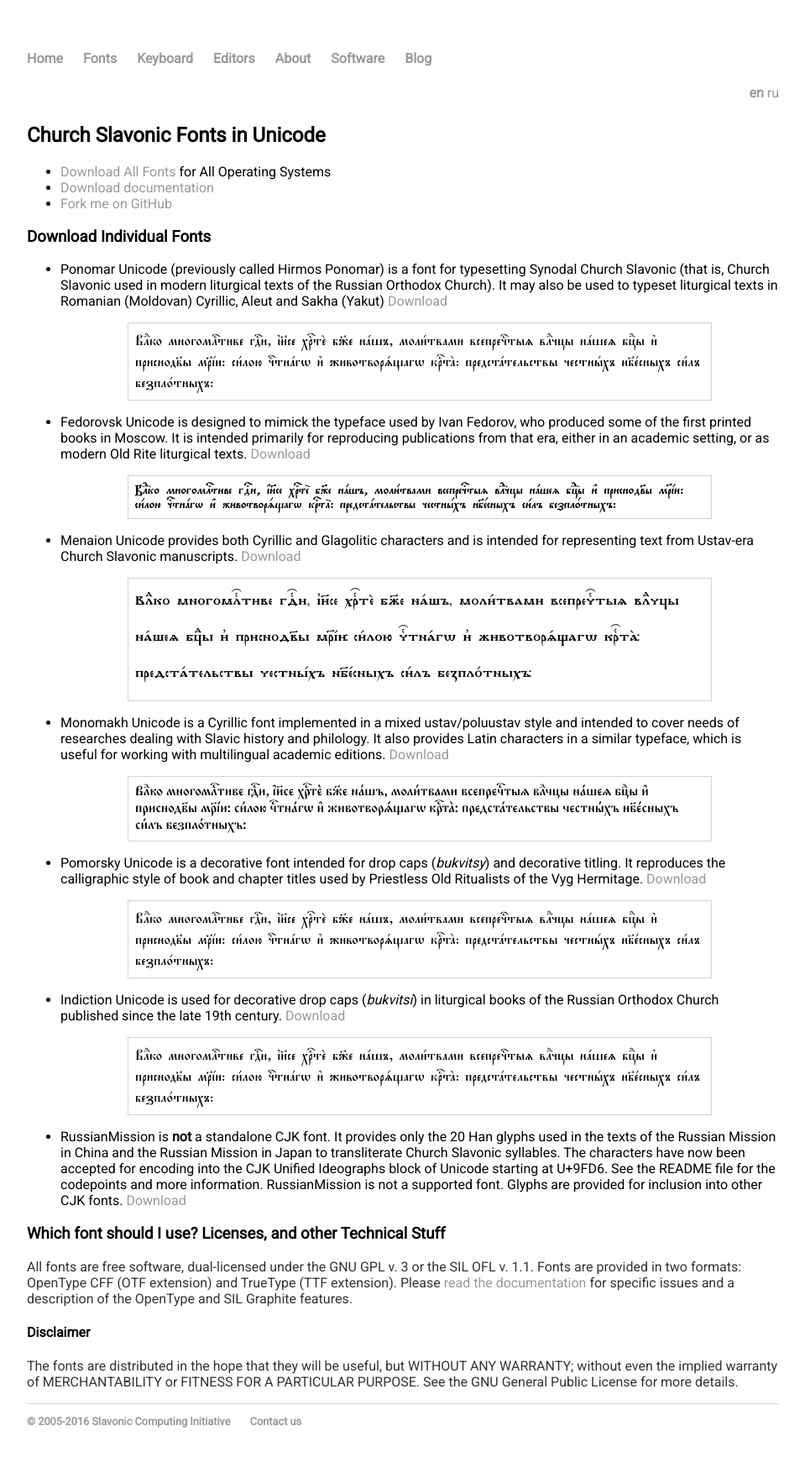
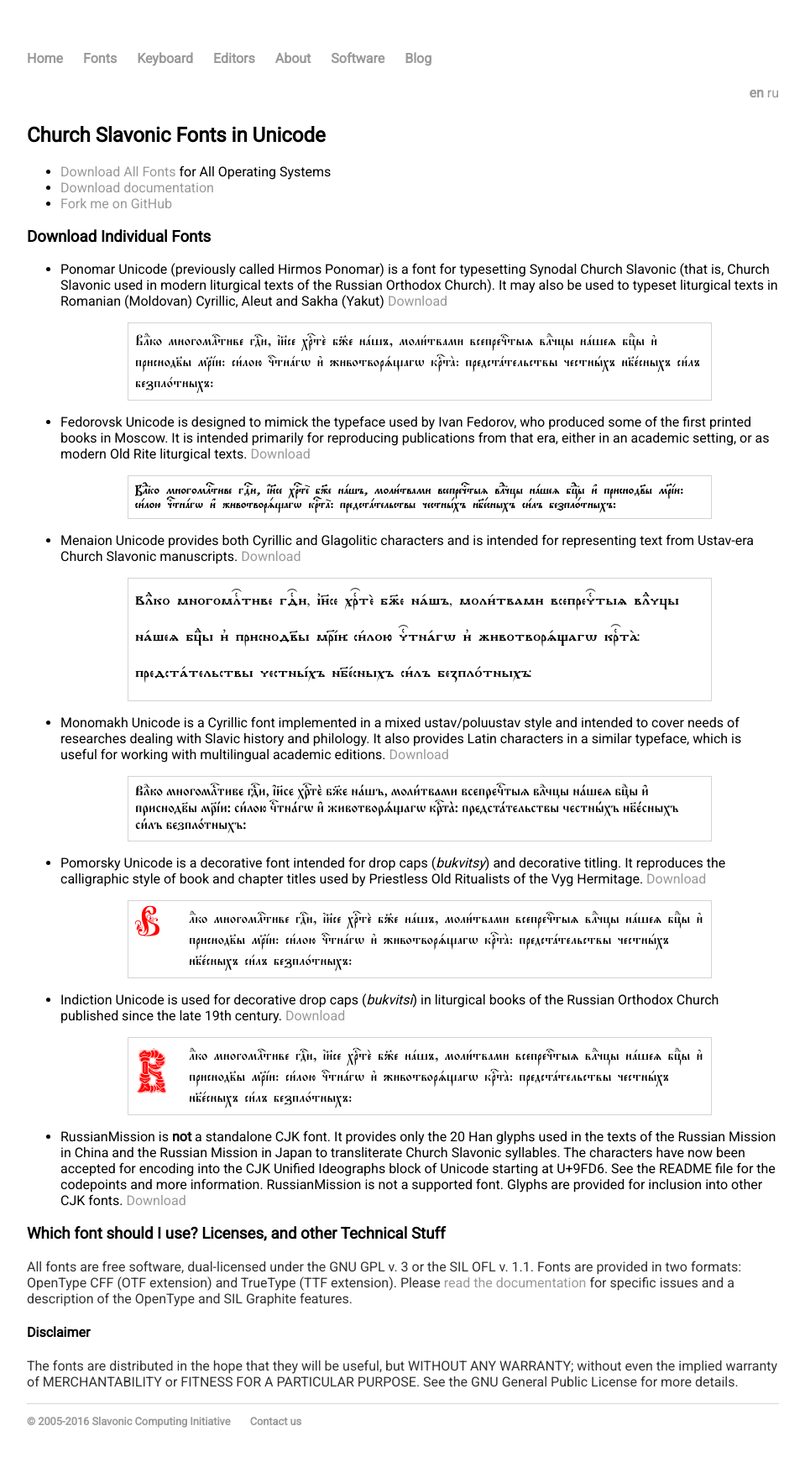
Before and after one commit to slavonic/slavonic.github.io, a Jekyll site: the page built from fonts.md, in a window 1280 px wide. Shown: the whole page at 84% size, without its empty margins (160-1119 px from the left). Built offline with Jekyll 4.4.1, drawn with Linux system fonts in a browser that asks for light colours; our own code applies the rules of GitHub Pages for plain Markdown files.

Commit message:
Update fonts.md

```diff
--- a/fonts.md
+++ b/fonts.md
@@ -53,8 +53,8 @@
 * Pomorsky Unicode is a decorative font intended for drop caps (<i>bukvitsy</i>) and decorative titling. It reproduces the
   calligraphic style of book and chapter titles  used by Priestless Old Ritualists of the Vyg Hermitage.
   [Download](http://www.ponomar.net/files/PomorskyUnicode.zip)
-  <div class="ponomar pomorsky sample" contenteditable="true">
-  Влⷣко многомлⷭ҇тиве гдⷭ҇и, і҆и҃се хрⷭ҇тѐ бж҃е на́шъ, моли́твами всепречⷭ҇тыѧ влⷣчцы на́шеѧ бцⷣы и҆
+  <div class="ponomar sample" contenteditable="true">
+  <span class="pomorsky-dropcaps">В</span>лⷣко многомлⷭ҇тиве гдⷭ҇и, і҆и҃се хрⷭ҇тѐ бж҃е на́шъ, моли́твами всепречⷭ҇тыѧ влⷣчцы на́шеѧ бцⷣы и҆
   приснодв҃ы мр҃і́и: си́лою чⷭ҇тна́гѡ и҆ животворѧ́щагѡ крⷭ҇та̀:
   предста́тельствы честны́хъ нб҃е́сныхъ си́лъ безпло́тныхъ:
   </div>
@@ -62,8 +62,8 @@
 * Indiction Unicode is used for decorative drop caps (*bukvitsi*) in liturgical books of the Russian Orthodox Church
   published since the late 19th century.
   [Download](http://www.ponomar.net/files/IndictionUnicode.zip)
-  <div class="ponomar indiction sample" contenteditable="true">
-  Влⷣко многомлⷭ҇тиве гдⷭ҇и, і҆и҃се хрⷭ҇тѐ бж҃е на́шъ, моли́твами всепречⷭ҇тыѧ влⷣчцы на́шеѧ бцⷣы и҆
+  <div class="ponomar sample" contenteditable="true">
+  <span class="indiction-dropcaps">В</span>лⷣко многомлⷭ҇тиве гдⷭ҇и, і҆и҃се хрⷭ҇тѐ бж҃е на́шъ, моли́твами всепречⷭ҇тыѧ влⷣчцы на́шеѧ бцⷣы и҆
   приснодв҃ы мр҃і́и: си́лою чⷭ҇тна́гѡ и҆ животворѧ́щагѡ крⷭ҇та̀:
   предста́тельствы честны́хъ нб҃е́сныхъ си́лъ безпло́тныхъ:
   </div>
```
